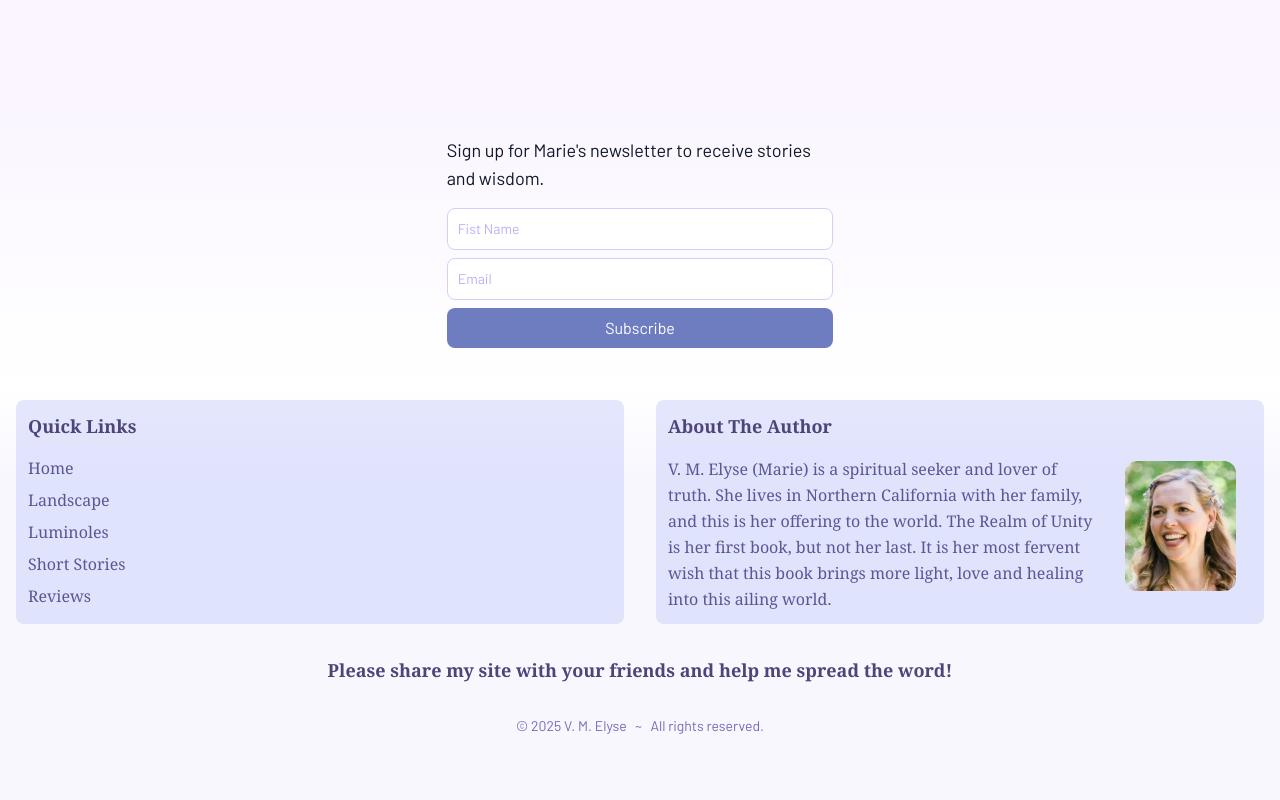
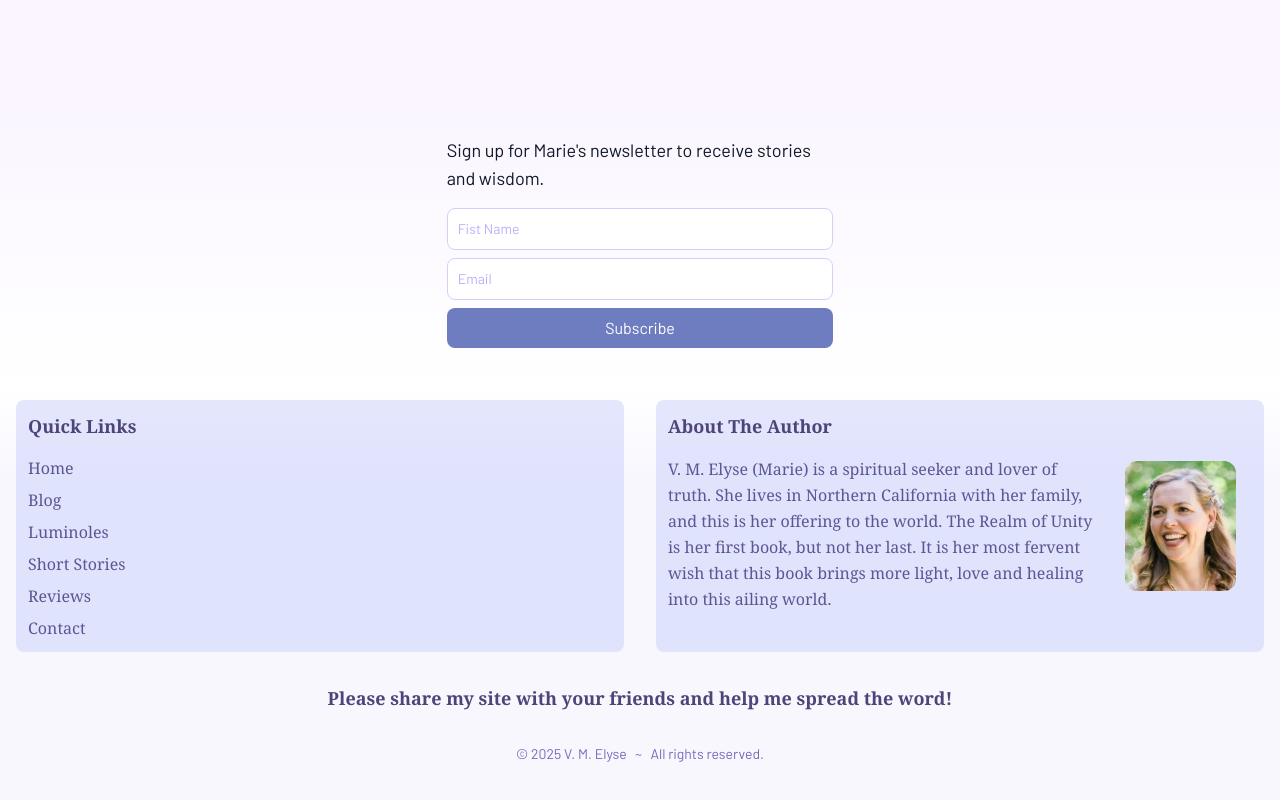
Before and after one commit to keanedwards1/marie, a Next.js app: page / in a window 1280 px wide. Shown: the part 901-1701 px from the top of the page. Built offline with nearby package versions, Linux system fonts and the light colour scheme; a web font is replaced by a local one.

Commit message:
siiiiii made adjustments to nav bar and updated quick links, next to do is to update the homepage backend and create a bio page to marie's specifications

```diff
--- a/src/components/Nav.tsx
+++ b/src/components/Nav.tsx
@@ -100,7 +100,7 @@ export default function Nav() {
           transition-all duration-300 ease-in-out
           ${
             isMenuOpen
-              ? "h-[200px] opacity-100"
+              ? "h-[220px] opacity-100"
               : "h-0 opacity-0 lg:h-auto lg:opacity-100"
           }
           overflow-hidden
--- a/src/components/RespFooter.tsx
+++ b/src/components/RespFooter.tsx
@@ -38,15 +38,15 @@ const Footer: React.FC = () => {
               </li>
               <li>
                 <Link
-                  href="/"
+                  href="/blog"
                   className="hover:text-lavender-600 transition duration-300"
                 >
-                  Landscape
+                  Blog
                 </Link>
               </li>
               <li>
                 <Link
-                  href="/characters"
+                  href="/luminoles"
                   className="hover:text-lavender-600 transition duration-300"
                 >
                   Luminoles
@@ -62,10 +62,18 @@ const Footer: React.FC = () => {
               </li>
               <li>
                 <Link
-                  href="/"
+                  href="/reviews"
                   className="hover:text-lavender-600 transition duration-300"
                 >
                   Reviews
+                </Link>
+              </li>
+              <li>
+                <Link
+                  href="/contact"
+                  className="hover:text-lavender-600 transition duration-300"
+                >
+                  Contact
                 </Link>
               </li>
               {/*               <li>
```
